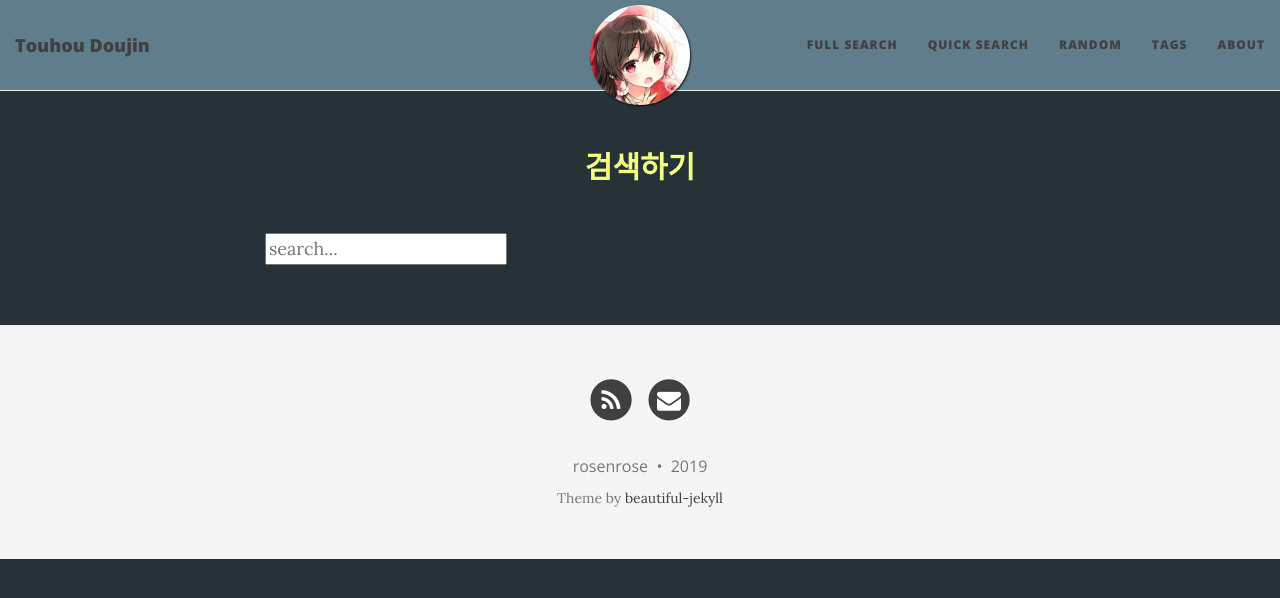
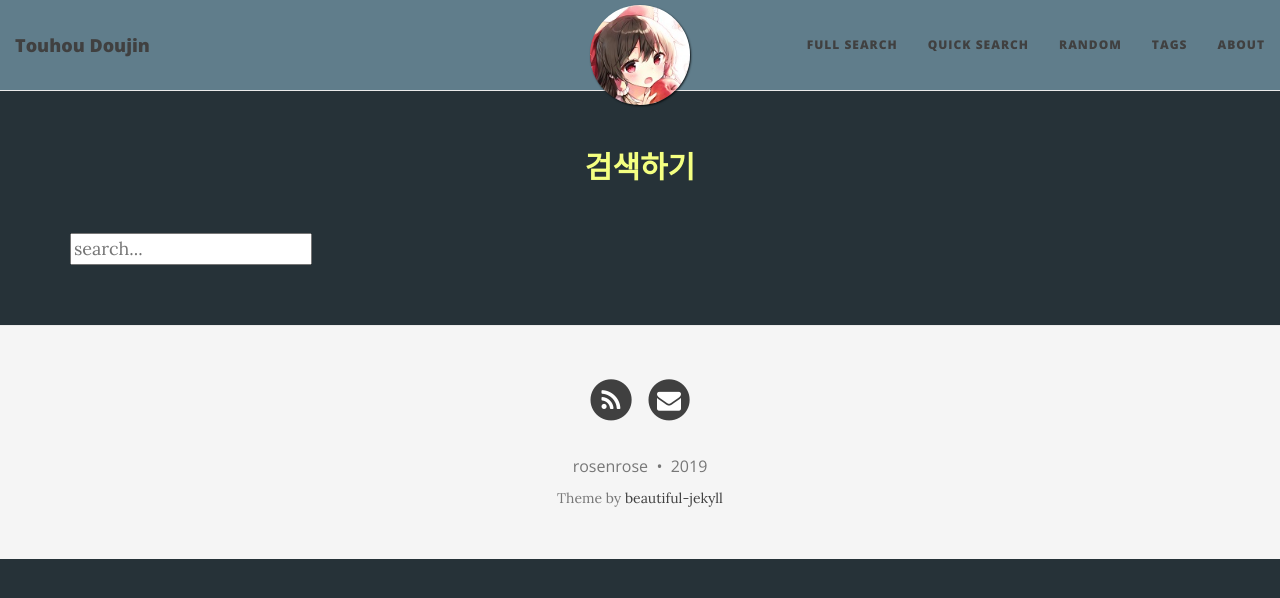
Before and after one commit to rosenrose/rosenrose2.github.io, a Jekyll site: the page built from search2.html, in a window 1280 px wide. Shown: the top 598 px of the page. Built offline with Jekyll 4.4.1, drawn with Linux system fonts in a browser that asks for light colours; nearby versions of some CDN libraries.

Commit message:
메인 페이지 넓히기

```diff
--- a/_layouts/page.html
+++ b/_layouts/page.html
@@ -6,7 +6,7 @@
 
 <div class="container" role="main">
   <div class="row">
-    <div class="col-lg-8 col-lg-offset-2 col-md-10 col-md-offset-1">
+    <div class="col-lg-12 col-lg-offset-0 col-md-10 col-md-offset-1">
       {{ content }}
 	    {% if page.comments %}
         <div class="disqus-comments">
```
